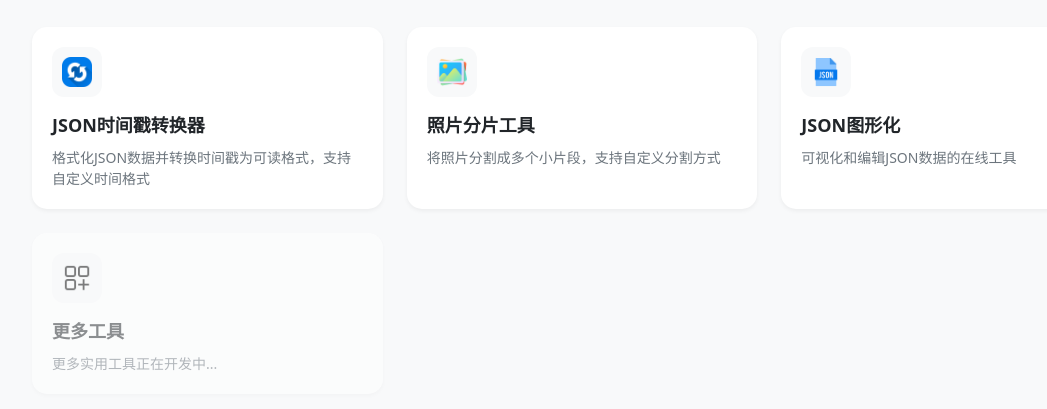
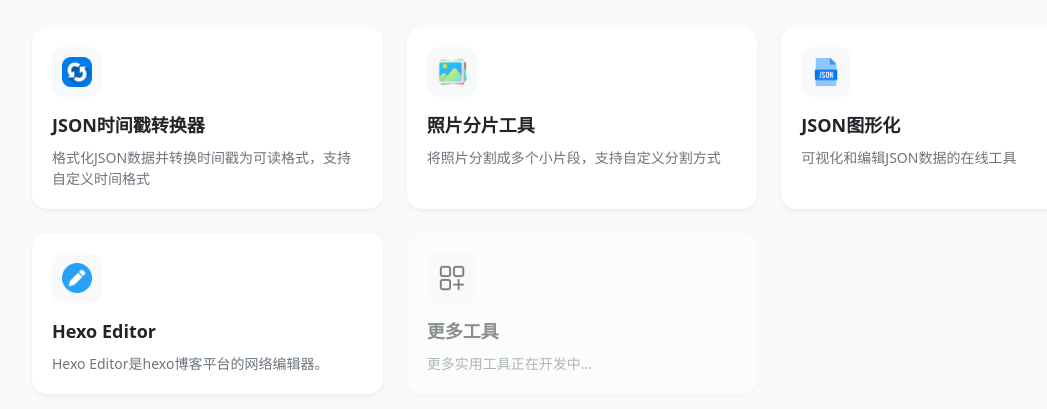
Before and after one commit to JoneZhu/web-tool, a plain HTML site: page index.html in a window 1280 px wide. Shown: the part 125-534 px from the top of the page, without its empty margins (58-1105 px from the left). Drawn offline with nearby package versions, Linux system fonts and the light colour scheme.

Commit message:
feat：添加工具

```diff
--- a/index.html
+++ b/index.html
@@ -99,10 +99,18 @@
             <!-- JSON图形化 -->
             <a href="https://jsoncrack.com/editor" class="tool-card">
                 <div class="tool-icon">
-                    <img src="images/jsonbeautiful.png" alt="照片分片工具图标">
+                    <img src="images/jsonbeautiful.png" alt="JSON图形化">
                 </div>
                 <div class="tool-name">JSON图形化</div>
                 <p class="tool-description">可视化和编辑JSON数据的在线工具</p>
+            </a>
+            <!-- JSON图形化 -->
+            <a href="https://web-hexo-editor.imalun.com/#/editer" class="tool-card">
+                <div class="tool-icon">
+                    <img src="images/editor.png" alt="Hexo Editor">
+                </div>
+                <div class="tool-name">Hexo Editor</div>
+                <p class="tool-description">Hexo Editor是hexo博客平台的网络编辑器。</p>
             </a>
 
             <!-- 预留的工具卡片模板 -->
```
Also changed, not shown: images/editor.png (added).
